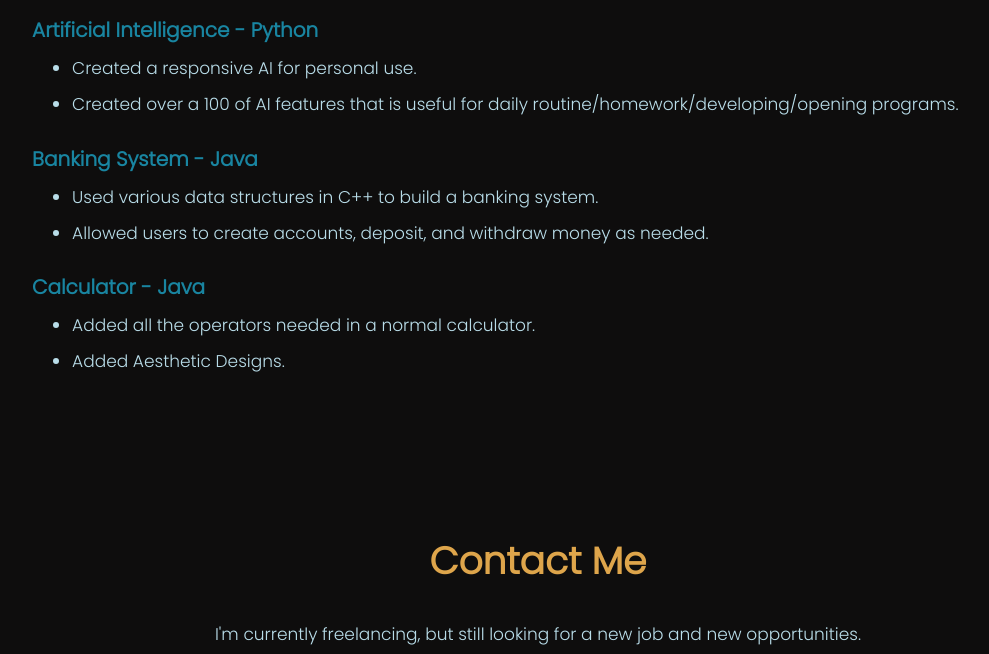
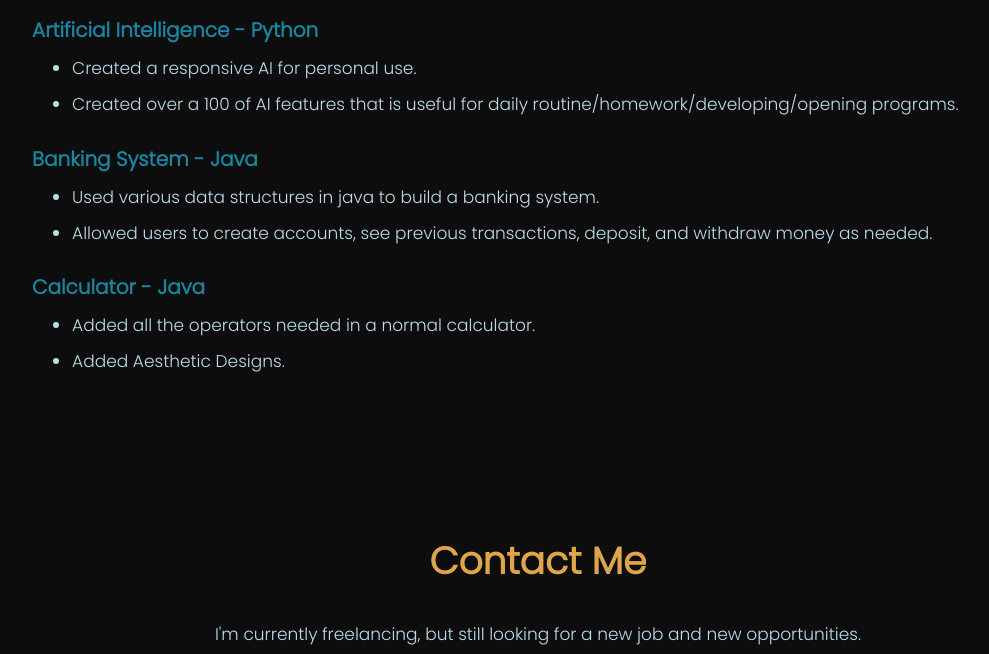
Before and after one commit to IzChristianDev/christianpidlaoan, a plain HTML site: page index.html in a window 1280 px wide. Shown: the part 2481-3135 px from the top of the page, without its empty margins (127-1116 px from the left). Drawn offline with nearby package versions, Linux system fonts and the light colour scheme.

Commit message:
Update index.html

```diff
--- a/index.html
+++ b/index.html
@@ -171,10 +171,10 @@
           <h4>Banking System - Java</h4>
           <ul>
             <li>
-              Used various data structures in C++ to build a banking system.
+              Used various data structures in java to build a banking system.
             </li>
             <li>
-              Allowed users to create accounts, deposit, and withdraw money as
+              Allowed users to create accounts, see previous transactions, deposit, and withdraw money as
               needed.
             </li>
           </ul>
```
